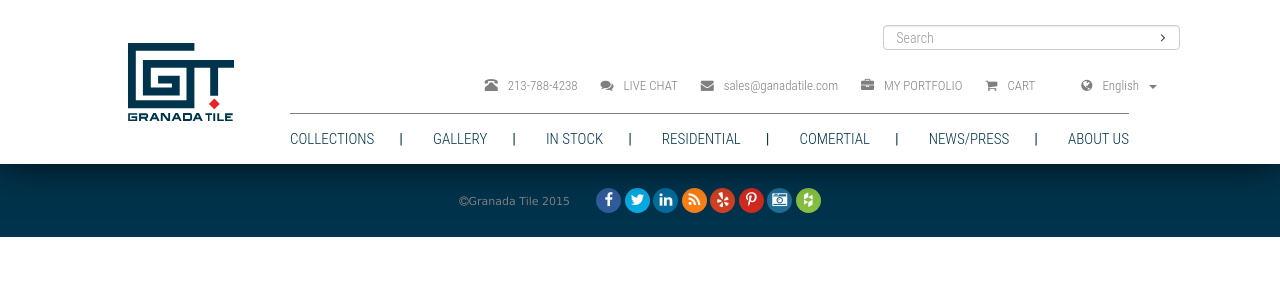
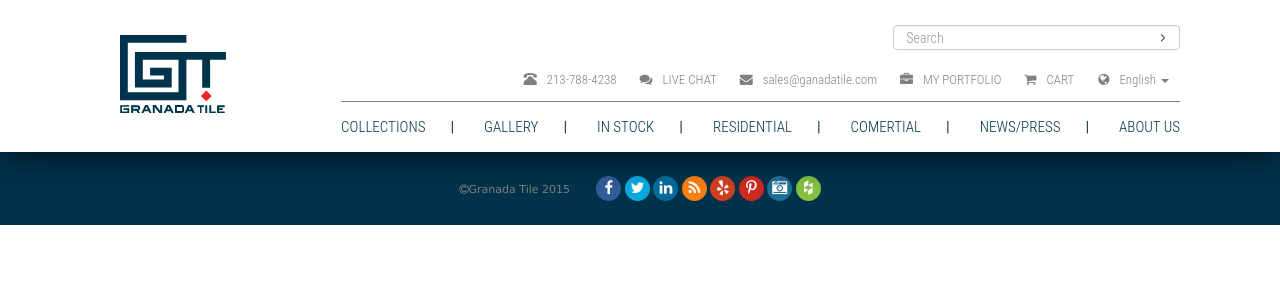
Before and after one commit to rogergaitan/granadatiles, a Django app: template granadatiles_project/templates/base.html in a window 1280 px wide. Shown: the top 300 px of the page. Run offline with Django 3.2, Linux system fonts and the light colour scheme; the template is opened without the code that fills it, so the values that code supplies are empty; style sheets or scripts are compiled from the project's sources; some libraries are stand-ins or nearby versions.

Commit message:
correction in ui and ux at base template in mobile option

```diff
--- a/granadatiles_project/static/less/site.less
+++ b/granadatiles_project/static/less/site.less
@@ -18,7 +18,7 @@
   }
 }
 .navbar-header a > img{
-  padding: 27%;
+  padding: 22%;
 }
 
 .colorgray{
@@ -187,6 +187,7 @@
       color:@gray;
       background-color: transparent;
       border-color: transparent;
+      padding: 0;
       &:hover, &:focus{
         color:@orange !important;
         font-weight: @font-normal !important;
@@ -199,7 +200,12 @@
         border-color: transparent;
       }
       i{
-        margin:0 10px;
+        &:first-child{
+          margin-right: 10px;
+        }
+        &:last-child{
+          margin-left: 5px;
+        }
       }
     }
   }
@@ -271,12 +277,13 @@
     background-color: @houzz;
 }
 /* Small devices */
-@media (max-width: 768px) {
+@media (max-width: 990px) {
   .nav li > a{
     padding: 10px 10px;
    }
   .separation-bar:after {
-      content: "";
+    content: "";
+    margin: 0;
   }
   #navbar-collapse-grid{
     float: none;
@@ -309,7 +316,10 @@
 
 /* Large devices (large desktops, 1200px and up) */
 @media (min-width: 1200px) {
-    .nav li:first-child > a{
+    .nav{
+      float: right;
+      li:first-child > a{
         padding-left: 0;
+      }
     }
 }
--- a/granadatiles_project/templates/base.html
+++ b/granadatiles_project/templates/base.html
@@ -27,7 +27,7 @@
         <header class="shadow-menu">
             <div class="container">
                 <nav class="navbar yamm navbar-custom roboto-light-lg margin-bottom-none" role="navigation">
-                    <div class="navbar-header col-md-2 col-sm-2">
+                    <div class="navbar-header col-md-2 col-sm-3">
                         <button type="button" data-toggle="collapse" data-target="#navbar-collapse-grid" class="navbar-toggle toggle-custom">
                             <span class="icon-bar"></span>
                             <span class="icon-bar"></span>
@@ -35,7 +35,7 @@
                         </button>
                         <a class="hidden-xs" href="/"><img class="" src="../static/img/Granada-Tile-logo.svg" alt=""></a>
                     </div>
-                    <div class="col-md-10 col-sm-10">
+                    <div class="col-md-10 col-sm-9">
                         <div id="navbar-collapse-grid" class="navbar-collapse collapse float-right">
                             <div id="general-info" class="roboto-light-sm padding-top15 text-right">
                                 <div class="col-md-12 col-xs-4 padding-none">
@@ -46,18 +46,17 @@
                                 </div>
                                 <div class="col-md-12 col-xs-8 padding-none">
                                     <ul class="list-inline">
-                                        <li><a href="#" id="phone"><i class="glyphicon glyphicon-phone-alt"></i><span class="animated fadeIn hidden-xs">213-788-4238</span></a></li>
-                                        <li><a href="#" id="comments"><i class="fa fa-comments"></i><span class="animated fadeIn hidden-xs">{% trans 'LIVE CHAT' %}</span></a></li>
-                                        <li><a href="#" id="our-mail"><i class="fa fa-envelope"></i><span class="animated fadeIn hidden-xs">sales@ganadatile.com</span></a></li>
-                                        <li><a href="#" id="portafolio"><i class="fa fa-briefcase"></i><span class="animated fadeIn hidden-xs">{% trans 'MY PORTFOLIO' %}</span></a></li>
-                                        <li><a href="#" id="cart"><i class="fa fa-shopping-cart"></i><span class="animated fadeIn hidden-xs">{% trans 'CART' %}</span></a></li>
-                                        <!--<li><a href="#" id="lenguaje"><i class="fa fa-globe"></i><span class="animated fadeIn hidden-xs">{% trans 'English' %}<i class="caret"></i></span></a></li>-->
+                                        <li class="hidden-xs hidden-sm"><a href="#" id="phone"><i class="glyphicon glyphicon-phone-alt"></i><span>213-788-4238</span></a></li>
+                                        <li class="hidden-xs hidden-sm"><a href="#" id="comments"><i class="fa fa-comments"></i><span>{% trans 'LIVE CHAT' %}</span></a></li>
+                                        <li class="hidden-xs hidden-sm"><a href="#" id="our-mail"><i class="fa fa-envelope"></i><span>sales@ganadatile.com</span></a></li>
+                                        <li><a href="#" id="portafolio"><i class="fa fa-briefcase"></i><span>{% trans 'MY PORTFOLIO' %}</span></a></li>
+                                        <li><a href="#" id="cart"><i class="fa fa-shopping-cart"></i><span>{% trans 'CART' %}</span></a></li>
                                         <li id="language">
                                             {% get_current_language as LANGUAGE_CODE %}
                                             {% get_available_languages as LANGUAGES %}
                                             {% get_language_info_list for LANGUAGES as languages %}
                                             <button type="button" class="btn btn-default dropdown-toggle roboto-light-md custom-drop-button roboto-light-sm " data-toggle="dropdown" aria-expanded="false">
-                                                <i class="fa fa-globe"></i><span class="animated fadeIn hidden-xs">{{ LANGUAGE_CODE | language_name }}<i class="caret"></i></span>
+                                                <i class="fa fa-globe"></i><span>{{ LANGUAGE_CODE | language_name }}<i class="caret"></i></span>
                                             </button>
                                             {% if LANGUAGES|length > 1 %}
                                                 <ul class="dropdown-menu" role="menu">
@@ -194,38 +193,6 @@
     <script type="text/javascript" src="{{ STATIC_URL }}js/app.js"></script>
     <!-- endinject -->
     <!-- endbuild -->
-    <script type="text/javascript">
-        $('#phone').hover(function () {
-          $('#phone > span').removeClass( "hidden-xs" );
-        },function () {
-          $('#phone > span').addClass( "hidden-xs" );
-        });
-        $('#comments').hover(function () {
-          $('#comments > span').removeClass( "hidden-xs" );
-        },function () {
-          $('#comments > span').addClass( "hidden-xs" );
-        });
-        $('#our-mail').hover(function () {
-          $('#our-mail > span').removeClass( "hidden-xs" );
-        },function () {
-          $('#our-mail > span').addClass( "hidden-xs" );
-        });
-        $('#portafolio').hover(function () {
-          $('#portafolio > span').removeClass( "hidden-xs" );
-        },function () {
-          $('#portafolio > span').addClass( "hidden-xs" );
-        });
-        $('#cart').hover(function () {
-          $('#cart > span').removeClass( "hidden-xs" );
-        },function () {
-          $('#cart > span').addClass( "hidden-xs" );
-        });
-        $('#lenguaje').hover(function () {
-          $('#lenguaje > span').removeClass( "hidden-xs" );
-        },function () {
-          $('#lenguaje > span').addClass( "hidden-xs" );
-        });
-    </script>
     {% block js%} {% endblock js%}
 </body>
 </html>
```
